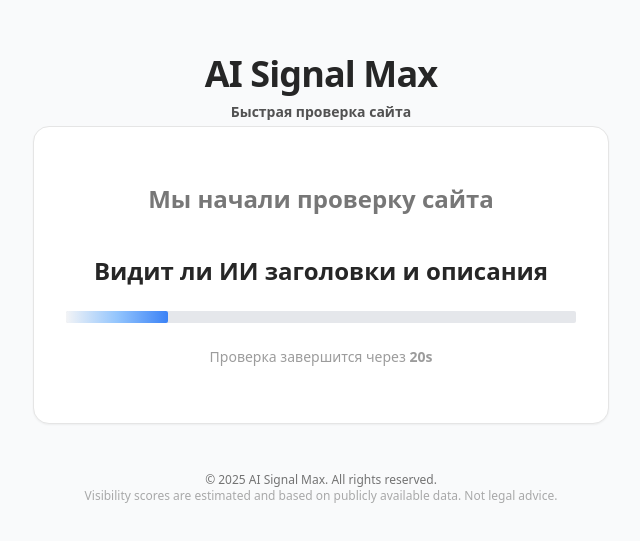
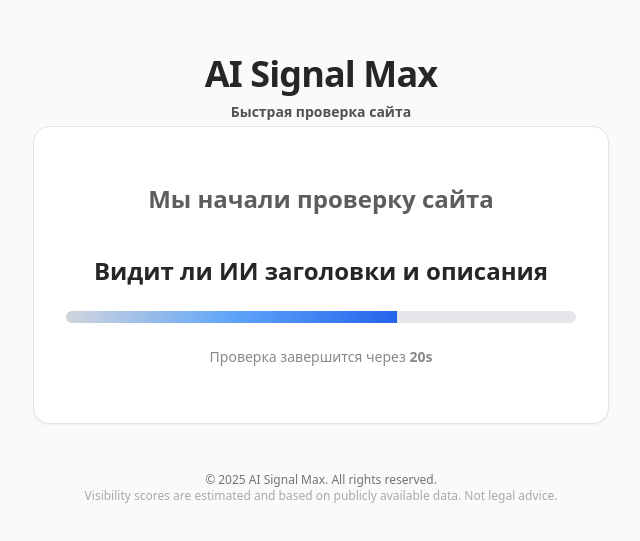
Before and after one commit to dm100usa-oss/AI-Signal-Max-Final, a Next.js app: page /preview/quick in a window 1280 px wide. Shown: the part 129-670 px from the top of the page, without its empty margins (319-959 px from the left). Built offline with nearby package versions, Linux system fonts and the light colour scheme.

Commit message:
Update ProgressBar.tsx

```diff
--- a/components/ProgressBar.tsx
+++ b/components/ProgressBar.tsx
@@ -1,52 +1,15 @@
 "use client";
-
-import { useEffect, useRef } from "react";
 
 interface ProgressBarProps {
   progress: number;
-  duration?: number;
 }
 
-export default function ProgressBar({ progress, duration = 2000 }: ProgressBarProps) {
-  const barRef = useRef<HTMLDivElement>(null);
-
-  useEffect(() => {
-    if (!barRef.current) return;
-    let start: number | null = null;
-    let frame: number;
-
-    const target = Math.min(Math.max(progress, 0), 100);
-
-    function animate(timestamp: number) {
-      if (!start) start = timestamp;
-      const elapsed = timestamp - start;
-      const fraction = Math.min(elapsed / duration, 1);
-      const eased = 1 - Math.pow(1 - fraction, 3);
-      const width = eased * target;
-
-      if (barRef.current) {
-        barRef.current.style.width = `${width}%`;
-      }
-
-      if (fraction < 1) {
-        frame = requestAnimationFrame(animate);
-      }
-    }
-
-    frame = requestAnimationFrame(animate);
-    return () => cancelAnimationFrame(frame);
-  }, [progress, duration]);
-
+export default function ProgressBar({ progress }: ProgressBarProps) {
   return (
-    <div className="w-full h-[12px] bg-[#E5E7EB] rounded-[2px] overflow-hidden">
+    <div className="w-full h-[12px] bg-gray-200 rounded-md overflow-hidden">
       <div
-        ref={barRef}
-        className="h-[12px] rounded-[2px]"
-        style={{
-          width: "0%",
-          background: "linear-gradient(to right, #F3F4F6 0%, #93C5FD 50%, #3B82F6 100%)",
-          transition: "width 0.1s linear",
-        }}
+        className="h-[12px] bg-gradient-to-r from-gray-300 via-blue-400 to-blue-600 transition-all duration-300 ease-linear"
+        style={{ width: `${progress}%` }}
       />
     </div>
   );
```
